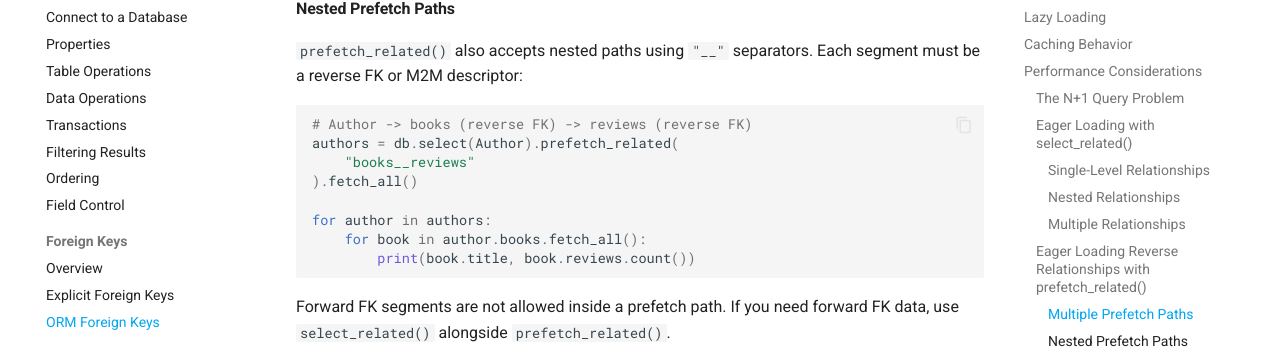
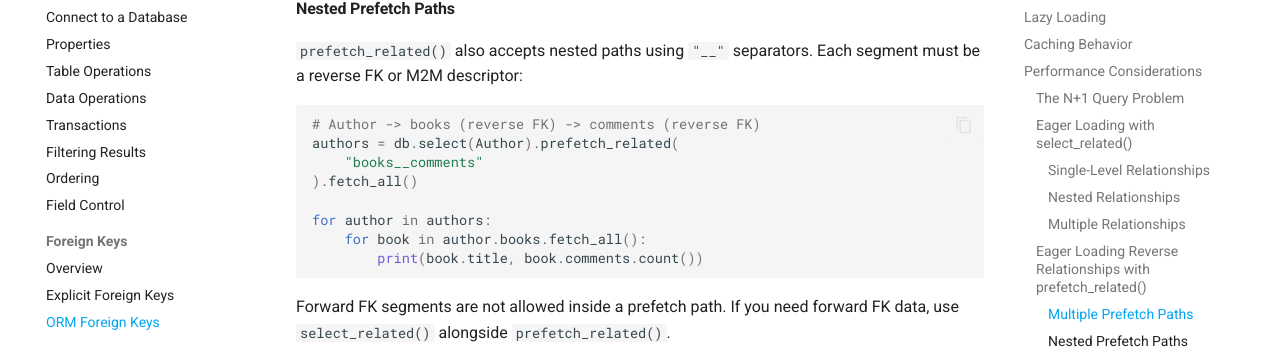
Before and after one commit to seapagan/sqliter-py, an MkDocs documentation site: the page built from docs/guide/foreign-keys/orm.md, in a window 1280 px wide and 900 px high, scrolled down 4014 px. Shown: the part 145-496 px from the top of the window. Built offline with MkDocs 1.6.1 and Material for MkDocs 9.7.7, drawn with Linux system fonts in a browser that asks for light colours; plug-ins that fetch from the network failed and are left out; comment, search, counter and statistics services are not loaded.

Commit message:
Fix _prefetch_reverse_fk type signature and docs example
Widen instances/pks parameters from list[T]/list[int] to list[Any]
to match actual usage at nested prefetch levels, consistent with
_prefetch_m2m_for_model and _prefetch_segment signatures.

Fix nested prefetch docs example to use "books__comments" which
references models (Book, Comment) already defined on the page,
instead of an undefined Review model.

````diff
--- a/docs/guide/foreign-keys/orm.md
+++ b/docs/guide/foreign-keys/orm.md
@@ -207,14 +207,14 @@ for author in authors:
 Each segment must be a reverse FK or M2M descriptor:
 
 ```python
-# Author -> books (reverse FK) -> reviews (reverse FK)
+# Author -> books (reverse FK) -> comments (reverse FK)
 authors = db.select(Author).prefetch_related(
-    "books__reviews"
+    "books__comments"
 ).fetch_all()
 
 for author in authors:
     for book in author.books.fetch_all():
-        print(book.title, book.reviews.count())
+        print(book.title, book.comments.count())
 ```
 
 Forward FK segments are not allowed inside a prefetch path. If you need
````
Also changed, not shown: 1 other file.
